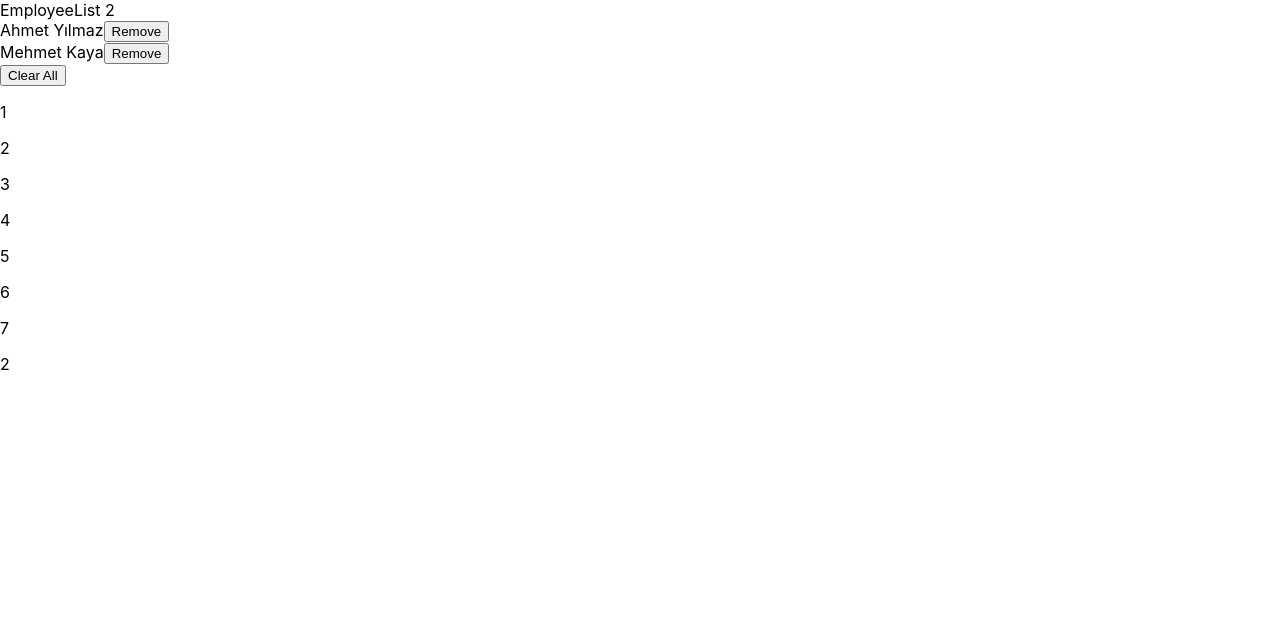
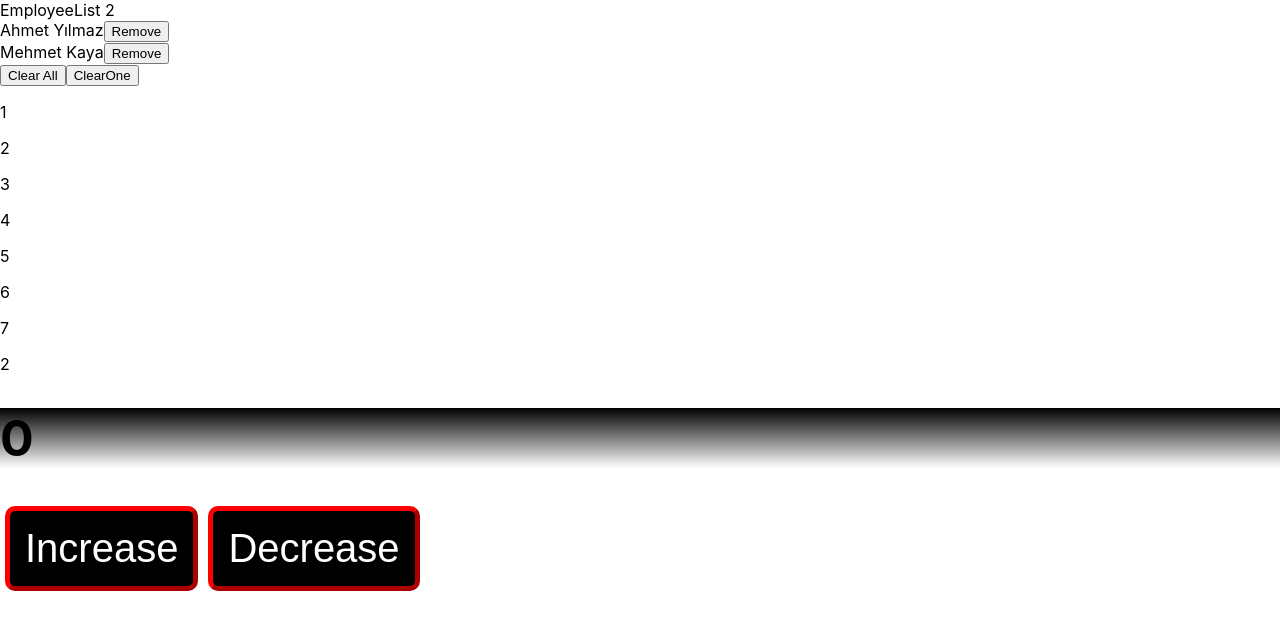
Before and after one commit to BizonTR/ReactPractice, a React (Create React App) app: page / in a window 1280 px wide. Shown: the top 630 px of the page. Built offline with nearby package versions, Linux system fonts and the light colour scheme.

Commit message:
20.10.2022 - 12:02

```diff
--- a/src/App.css
+++ b/src/App.css
@@ -36,3 +36,15 @@
     transform: rotate(360deg);
   }
 }
+
+#IncDecButton{
+  font-size: 40px;
+  background-color: black;
+  color: #FFF;
+  margin: 5px;
+  padding: 15px;
+  text-align: left;
+  border-radius: 10px;
+  border-color: red;
+  border-width: 5px;
+}
--- a/src/App.js
+++ b/src/App.js
@@ -1,18 +1,21 @@
 import { useState } from 'react';
 import './App.css';
+import Counter from './components/counter/Counter';
 import EmployeeList from './components/employeeList/EmployeeList';
 import { data } from './data';
 
-const liste = [1,2,3,4,5,6,7]
+const liste = [1, 2, 3, 4, 5, 6, 7]
 
 function App() {
   const [list, setList] = useState(data)
   //burada movedlist={liste} diyerek, App.js'de tanımlı "liste"'yi EmployeeList içine movedlist adı altında göndermiş oluyoruz ve EmployeeList aslında buradaki "liste'ye" movedlist şeklinde erişebiliyor.
   // 2. olan employees={list} ataması ise yukarıdaki const [list, setList] = useState(data) ile ilişkili. başlangıç değeri "data" olan bir değişkeni "list" adı altında tanımlamış ve yapılacak bir değişiklik durumunda setList ile bu yeni "list"e ulaşıyoruz.
-  return(<div>
-    <EmployeeList movedlist={liste} employees={list} changedList={setList}/>
-    <p>{data.length}</p>
-  </div>)
+  return (
+    <div>
+      <EmployeeList movedlist={liste} employees={list} changedList={setList} />
+      <p>{data.length}</p>
+      <Counter />
+    </div>)
 }
 
 export default App;
--- /dev/null
+++ b/src/components/counter/Counter.js
@@ -0,0 +1,31 @@
+import React, { useState } from 'react'
+
+export default function Counter() {
+    let startingNumber = 0
+    const [changedNumber,setNumber]=useState(startingNumber)
+    const handleIncrease = () => {
+        if (changedNumber >= 10) {
+            setNumber(0)
+        }
+        else {
+            setNumber(changedNumber + 1);
+        }
+    }
+    const handleDecrease = () => {
+        if (changedNumber <= 0) {
+            setNumber(changedNumber=0)
+        }
+        else{
+            setNumber(changedNumber - 1);
+        }
+    }
+    return (
+        <div>
+            <h1>
+            {changedNumber}
+            </h1>
+            <button id='IncDecButton' onClick={handleIncrease}>Increase</button>
+            <button id='IncDecButton' onClick={handleDecrease}>Decrease</button>
+        </div>
+    )
+}
--- a/src/components/employee/Employee.js
+++ b/src/components/employee/Employee.js
@@ -1,10 +1,11 @@
-import React from 'react'
+import React, { useState } from 'react'
+import EmployeeList from '../employeeList/EmployeeList'
 
-export default function Employee({employee}) {
+export default function Employee({employee, handleClearOne}) {
   return (
     <div>
         {employee.firstname} {employee.lastname}
-        <button>Remove</button>
+        <button onClick={() => handleClearOne(employee.id)}>Remove</button>
     </div>
   )
 }
--- a/src/components/employeeList/EmployeeList.js
+++ b/src/components/employeeList/EmployeeList.js
@@ -7,14 +7,18 @@ export default function EmployeeList(props) {
     alert("ALERT"),
     props.changedList([])
   )
+  const handleClearOne = (id) => {
+    props.changedList(props.employees.filter(emp => emp.id!==id))
+  }
   //(App.js 25. satır ile ilişkili) => Burada da App.js'den gelen employees'i karşılamamız gerekir. bu sınıftaki fonksiyona parametre olarak "props" vererek bu sınıfa başka yerlerden gönderilen verileri "props." şeklinde kullanabiliriz.
   return (
     <div>
       EmployeeList {props.employees.length}
       {
-        props.employees.map((emp) => (<div><Employee employee={emp}  /></div>))
+        props.employees.map((emp) => (<div><Employee employee={emp} handleClearOne={handleClearOne} /></div>))
       }
       <button onClick={handleClearAll}>Clear All</button>
+      <button onClick={() => handleClearOne(1)}>ClearOne</button>
       {
       props.movedlist.map((item) => (<p>{item}</p>))
       }
```
